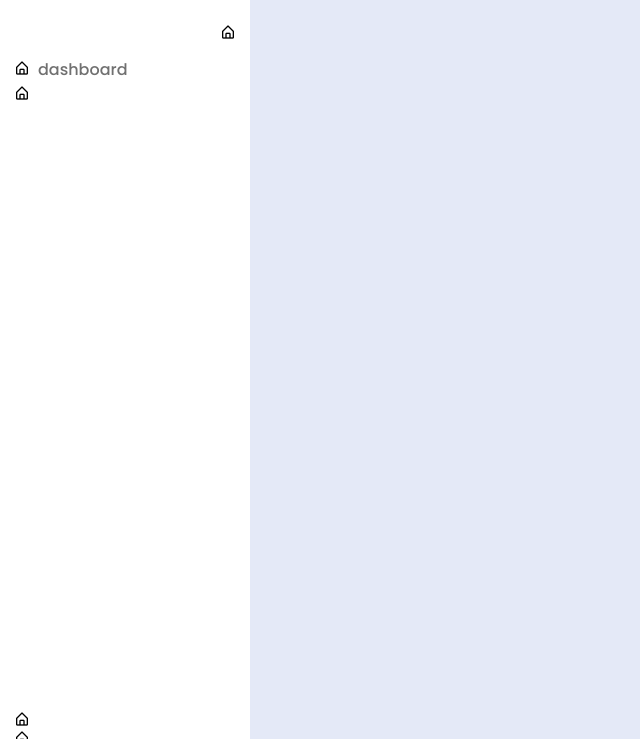
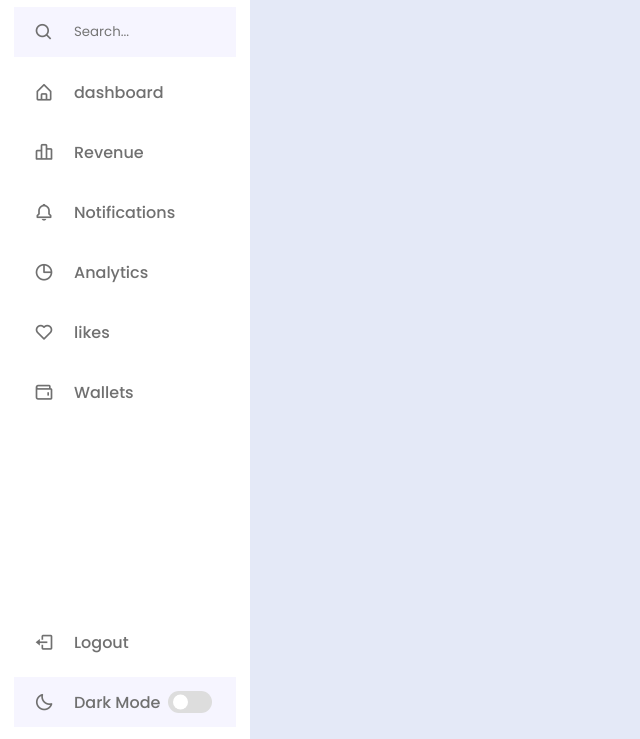
Before and after one commit to christianoliverahuerta/NginxUnit, a plain HTML site: page index.html in a window 1280 px wide. Shown: the part 61-800 px from the top of the page, without its empty margins (0-640 px from the left). Drawn offline with nearby package versions, Linux system fonts and the light colour scheme.

Commit message:
pagina de inicio

```diff
--- a/index.html
+++ b/index.html
@@ -1,3 +1,4 @@
+<!-- coding -->
 <!DOCTYPE html>
 <html lang="en">
 <head>
@@ -11,7 +12,7 @@
 	<!----- Boxicons CSS ----->
 	<link href='https://unpkg.com/boxicons@2.1.4/css/boxicons.min.css' rel='stylesheet'>
 
-<title>::Ejemplo de App corriendo en Nginx Unit</title>
+        <title>Ejemplo de App corriendo en Nginx Unit</title>
 </head>
 <body>
 
@@ -33,18 +34,79 @@
 
 	<div class="menu-bar">
 		<div class="menu">
+		     <li class="search-box">
+			<i class='bx bx-search icon' ></i>
+				<input type="search" placeholder="Search...">
+		     </li>
 		     <ul class="menu-links">
 			<li class="nav-link">
-			<a href="#"></a>
-			<i class='bx bx-home-alt'></li>
+			    <a href="#">
+			         <i class='bx bx-home-alt icon'></i>
 			         <span class="text nav-text">dashboard</span>
+			    </a>
+			</li>
+
+			<li class="nav-link">
+			   <a href="#">
+			        <i class='bx bx-bar-chart-alt-2 icon' ></i>
+			        <span class="text nav-text">Revenue</span>
+			   </a>
+			</li>
+
+			<li class="nav-link">
+			<a href="#">
+			<i class='bx bx-bell icon'></i>
+			<span class="text nav-text">Notifications</span>
+			</a>
+			</li>
+
+			<li class="nav-link">
+			<a href="#">
+			<i class='bx bx-pie-chart-alt icon'></i>
+			<span class="text nav-text">Analytics</span>
+			</a>
+			</li>
+
+			<li class="nav-link">
+			<a href="#">
+			<i class='bx bx-heart icon'></i>
+			<span class="text nav-text">likes</span>
+			</a>
+			</li>
+
+			<li class="nav-link">
+			<a href="#">
+			<i class='bx bx-wallet icon'></i>
+			<span class="text nav-text">Wallets</span>
+			</a>
 			</li>
 		     </ul>
 		</div>
+
+		<div class="bottom-content">
+			<li class="">
+			<a href="#">
+			<i class='bx bx-log-out icon'></i>
+			<span class="text nav-text">Logout</span>
+			</a>
+			</li>
+
+			<li class="mode">
+				<div class="moon-sun">
+				<i class='bx bx-moon icon moon'></i>
+				<i class='bx bx-sun icon sun'></i>
 				</div>
+				<span class="mode-text text">Dark Mode</span>
 
+				<div class="toggle-switch">
+				<span class="switch"></span>
+				</div>
+			</li>
+
+		</div>
+	</div>
 </nav>
 
-
+<script src="./js/script.js"></script>
 </body>
 </html>
```
Lines whose indentation alone changed are shown as unchanged.
